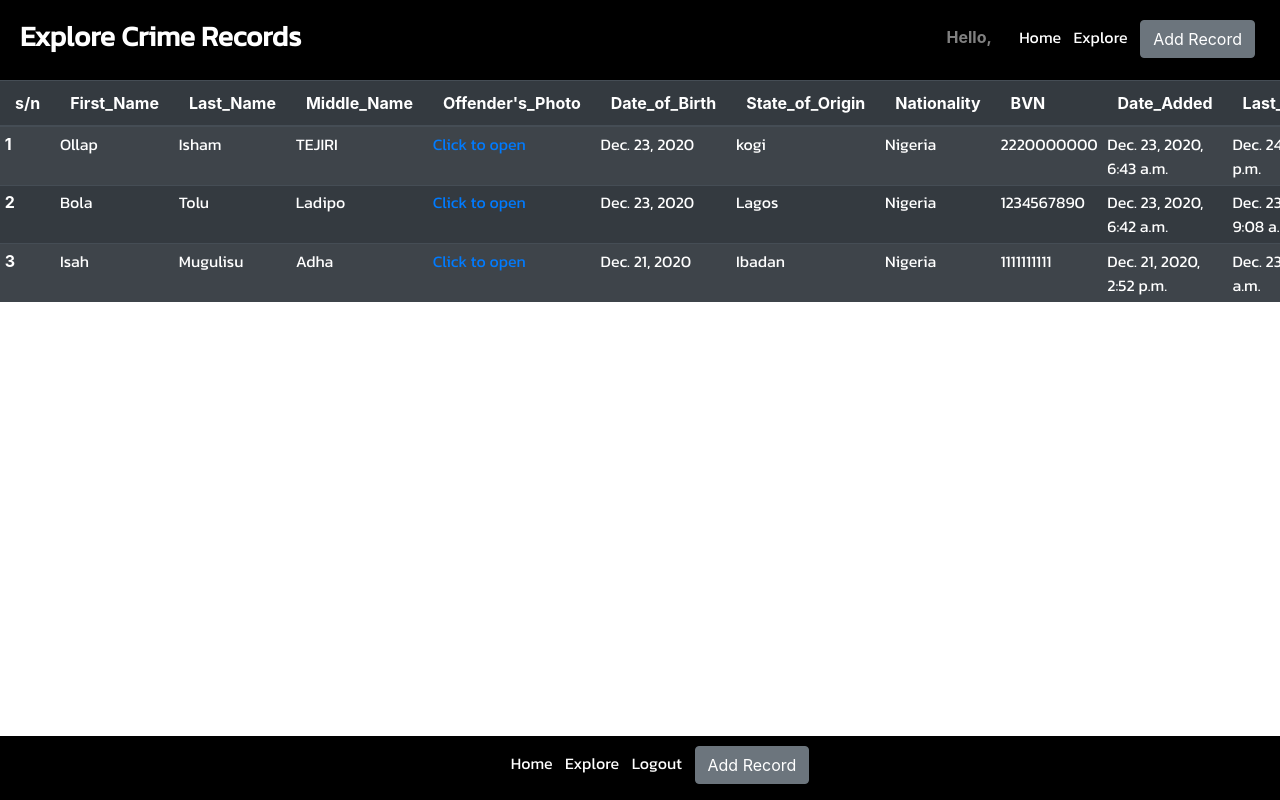
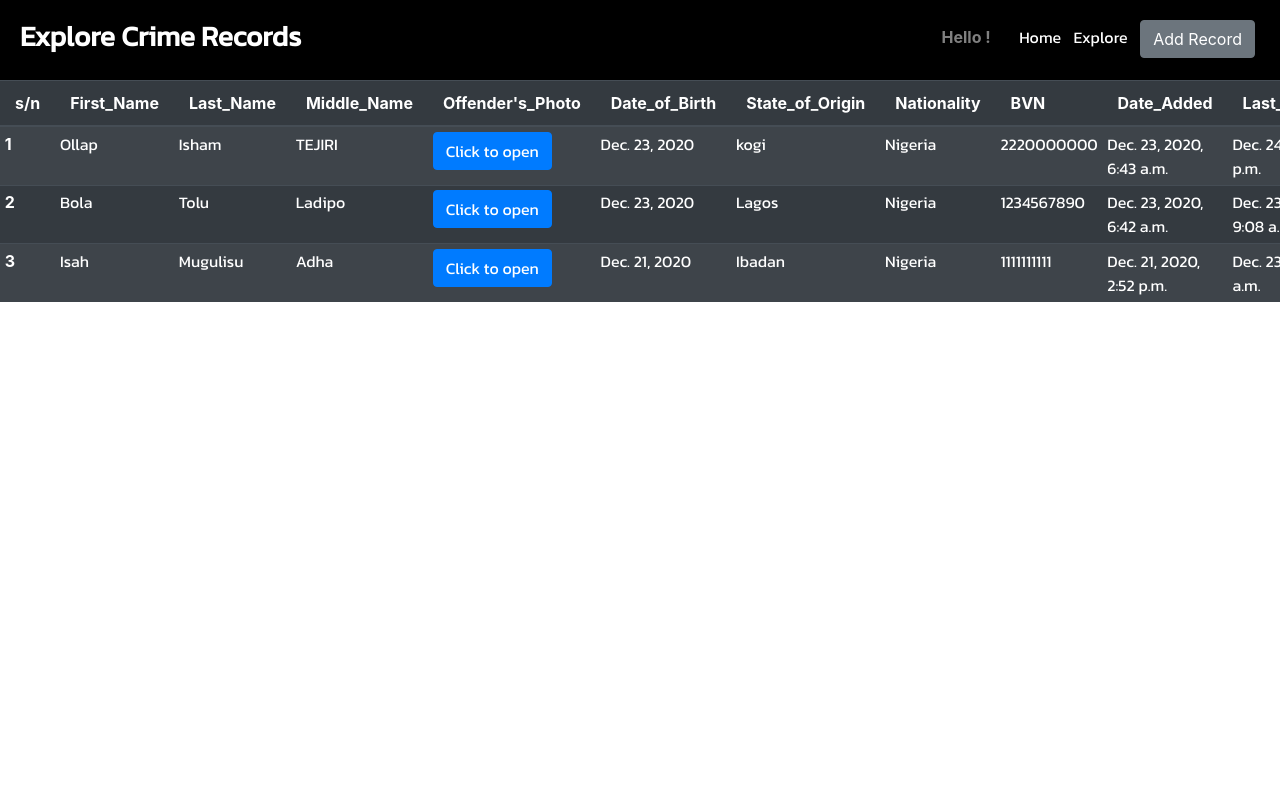
Before and after one commit to Imuhammed24/crimeSystem, a Django app: page /crimes/ in a window 1280 px wide. Run offline with Django 3.2, Linux system fonts and the light colour scheme; data comes from the database, SQL or seed files in the repository; tables that the repository leaves empty hold one stand-in row (values such as "Sample post"); some libraries are stand-ins or nearby versions.

Commit message:
- UI finishing

```diff
--- a/account/templates/footer.html
+++ b/account/templates/footer.html
@@ -5,33 +5,10 @@
         <ul class="align-items-center">
             <li class="list-unstyled d-inline mr-2 text-white"><a {% if request.user.is_authenticated %} href="{% url 'account:home' %}" {% else%} href="/" {% endif %} class="text-white">Home</a></li>
             <li class="list-unstyled d-inline mr-2 text-white"><a href="{% url 'crime_records:crime_list' %}" class="text-white">Explore</a></li>
-            <li class="list-unstyled d-inline mr-2 text-white"><a href="" class="text-white">Logout</a></li>
+            <li class="list-unstyled d-inline mr-2 text-white"><a href="{% url 'account:logout' %}" class="text-white">Logout</a></li>
             <li class="list-unstyled d-inline"><button type="button" data-toggle="modal" data-target="#exampleModalLong" class="text-white btn btn-secondary">Add Record</button></li>
         </ul>
     </center>
-<!-- Modal -->
-    <div class="modal fade" id="exampleModalLong" tabindex="-1" role="dialog" aria-labelledby="exampleModalLongTitle" aria-hidden="true">
-      <div class="modal-dialog" role="document">
-        <div class="modal-content">
-          <div class="modal-header">
-            <h5 class="modal-title" id="exampleModalLongTitle">Add Crime Record</h5>
-            <button type="button" class="close" data-dismiss="modal" aria-label="Close">
-              <span aria-hidden="true">&times;</span>
-            </button>
-          </div>
-          <div class="modal-body">
-              <form id="add-record-form" enctype="multipart/form-data" action="{% url 'crime_records:add_crime_record' %}" method="post">
-                  {% csrf_token %}
-                  {{ add_record_form.as_p }}
-                  <button type="submit" class="btn btn-success">Save</button>
-              </form>
-          </div>
-          <div class="modal-footer">
-            <button type="button" class="btn btn-danger" data-dismiss="modal">Close</button>
 
-          </div>
-        </div>
-      </div>
-    </div>
 
 </footer>
--- a/account/templates/header.html
+++ b/account/templates/header.html
@@ -7,11 +7,40 @@
     <h3 class="d-inline font-weight-bold">Crime Record System</h3>
     {% endif %}
     <ul id="nav-bar-ul" class="m-0">
-        <li class="list-unstyled d-inline font-weight-bold text-white-50 mr-4">Hello, {{request.user.username.title}}</li>
+        <li class="list-unstyled d-inline font-weight-bold text-white-50 mr-4">Hello {{request.user.username.title}}!</li>
         <li class="list-unstyled d-inline mr-2"><a {% if request.user.is_authenticated %} href="{% url 'account:home' %}" {% else%} href="/" {% endif %} class="text-white">Home</a></li>
         <li class="list-unstyled d-inline mr-2 text-white"><a href="{% url 'crime_records:crime_list' %}" class="text-white">Explore</a></li>
 <!--        <li class="list-unstyled d-inline"><a href="{% url 'account:logout' %}" class="text-white">logout</a></li>-->
         <li class="list-unstyled d-inline"><button type="button" data-toggle="modal" data-target="#exampleModalLong" class="text-white btn btn-secondary">Add Record</a></li>
+        {% if request.user.is_authenticated %}
+        <li class="list-unstyled d-inline mr-2 text-white"><a href="{% url 'account:logout' %}" class="text-white btn btn-secondary">Logout</a></li>
+        {% endif %}
     </ul>
     <!-- Modal -->
 </header>
+
+
+<!-- Modal -->
+    <div class="modal fade" id="exampleModalLong" tabindex="-1" role="dialog" aria-labelledby="exampleModalLongTitle" aria-hidden="true">
+      <div class="modal-dialog" role="document">
+        <div class="modal-content">
+          <div class="modal-header">
+            <h5 class="modal-title" id="exampleModalLongTitle">Add Crime Record</h5>
+            <button type="button" class="close" data-dismiss="modal" aria-label="Close">
+              <span aria-hidden="true">&times;</span>
+            </button>
+          </div>
+          <div class="modal-body">
+              <form id="add-record-form" enctype="multipart/form-data" action="{% url 'crime_records:add_crime_record' %}" method="post">
+                  {% csrf_token %}
+                  {{ add_record_form.as_p }}
+                  <button type="submit" class="btn btn-success">Save</button>
+              </form>
+          </div>
+          <div class="modal-footer">
+            <button type="button" class="btn btn-danger" data-dismiss="modal">Close</button>
+
+          </div>
+        </div>
+      </div>
+    </div>
--- a/crime_records/templates/crime_records/explore-all.html
+++ b/crime_records/templates/crime_records/explore-all.html
@@ -19,6 +19,5 @@
     </div>
 
 </section>
-{% include 'footer.html' %}
 
 {% endblock %}
--- a/crime_records/templates/crime_records/list.html
+++ b/crime_records/templates/crime_records/list.html
@@ -13,6 +13,7 @@
               <th scope="col">BVN</th>
               <th scope="col">Date_Added</th>
               <th scope="col">Last_Modified</th>
+              <th scope="col">Read_More</th>
               {% if request.user.is_staff %}
               <th scope="col">Edit</th>
               <th scope="col">Delete</th>
@@ -26,13 +27,14 @@
               <td><a href="{% url 'crime_records:crime_detail' record.id %}" class="text-white">{{record.first_name}}</a></td>
               <td><a href="{% url 'crime_records:crime_detail' record.id %}" class="text-white">{{record.last_name}}</a></td>
               <td><a href="{% url 'crime_records:crime_detail' record.id %}" class="text-white">{{record.middle_name}}</a></td>
-              <td><a class="text-primary" href="{{record.passport.url}}">Click to open</a></td>
+              <td><a class="btn btn-primary" href="{{record.passport.url}}">Click to open</a></td>
               <td><a href="{% url 'crime_records:crime_detail' record.id %}" class="text-white">{{record.date_of_birth}}</a></td>
               <td><a href="{% url 'crime_records:crime_detail' record.id %}" class="text-white">{{record.state_of_origin}}</a></td>
               <td><a href="{% url 'crime_records:crime_detail' record.id %}" class="text-white">{{record.nationality}}</a></td>
               <td><a href="{% url 'crime_records:crime_detail' record.id %}" class="text-white">{{record.BVN}}</a></td>
               <td><a href="{% url 'crime_records:crime_detail' record.id %}" class="text-white">{{record.created}}</a></td>
               <td><a href="{% url 'crime_records:crime_detail' record.id %}" class="text-white">{{record.modified}}</a></td>
+              <td><a href="{% url 'crime_records:crime_detail' record.id %}" class="btn btn-primary">Detailed</a></td>
               {% if request.user.is_staff %}
               <td><a href="{% url 'crime_records:edit_crime_record' record.id %}" class="btn btn-primary">edit</a></td>
               <td><a href="{% url 'crime_records:delete_crime_record' record.id %}" onclick="if (! confirm('Do you want to delete this record?')) { return false; }" class="btn btn-danger">delete</a></td>
--- a/crime_system/settings.py
+++ b/crime_system/settings.py
@@ -85,8 +85,8 @@ DATABASES = {
     'default': {
             'ENGINE': 'django.db.backends.postgresql',
             'NAME': 'crime_system',
-            'USER': 'postgres',
-            'PASSWORD': '12345',
+            'USER': 'muhammed',
+            'PASSWORD': 'password',
             'HOST': 'localhost',
             'PORT': '5432',
         }
--- a/static/css/style.css
+++ b/static/css/style.css
@@ -6,9 +6,9 @@ h1,h2,h3,h4,h5,h6,p,a,small{
     height: 10vh;
     background-color: black;
     color: white;
-    padding: 20px;
+    padding: 20px 20px 40px 20px;
     overflow: hidden;
-    border-radius: 0 0 0 50px;
+    /*border-radius: 0 0 0 50px;*/
 }
 
 #nav-bar-ul{
@@ -22,26 +22,24 @@ h1,h2,h3,h4,h5,h6,p,a,small{
 }
 
 #middle-div{
-    display: inline;
     width: 80%;
     margin: 0 auto;
 }
 
-#left-div, #right-div{
-    width: 10%;
-}
+/*#left-div, #right-div{*/
+/*    width: 10%;*/
+/*}*/
 
 .content-div{
-    display: inline;
-    float: left;
-    height: 82vh;
-    overflow: scroll;
+    /*padding: 20px 20px 40px 20px;*/
+    /*overflow-y: scroll;*/
+    /*height: 90vh;*/
 }
 
 .content-div-explore{
     display: block;
     overflow: scroll;
-    height: 82vh;
+    height: 90vh;
 }
 
 #search-bar{
@@ -94,7 +92,7 @@ h1,h2,h3,h4,h5,h6,p,a,small{
 #record-table{
     /*width: 90%;*/
     margin: 0 auto;
-    padding: 20px;
+    padding: 0 20px;
 }
 
 #record-table thead tr th{
@@ -197,6 +195,11 @@ div.description_p{
     display: block;
 }
 
-#sentence-info{
+#sentence-info, #offender-case-section{
     padding: 0 25px;
 }
+
+#add-record-form li{
+    list-style-type: none;
+    margin-bottom: 7px;
+}
```
Also changed, not shown: account/templates/home.html (+3 -4 lines), crime_records/templates/crime_records/record/detail.html (+22 -15 lines), crime_records/templates/crime_records/record/edit.html (+5 -5 lines), account/__init__.py (deleted), account/migrations/__init__.py (deleted), crime_records/__init__.py (deleted), crime_records/migrations/0001_initial.py (deleted), crime_records/migrations/__init__.py (deleted), crime_system/__init__.py (deleted), main.py (deleted), searches/migrations/__init__.py (deleted), static/images/bg.jpg.
